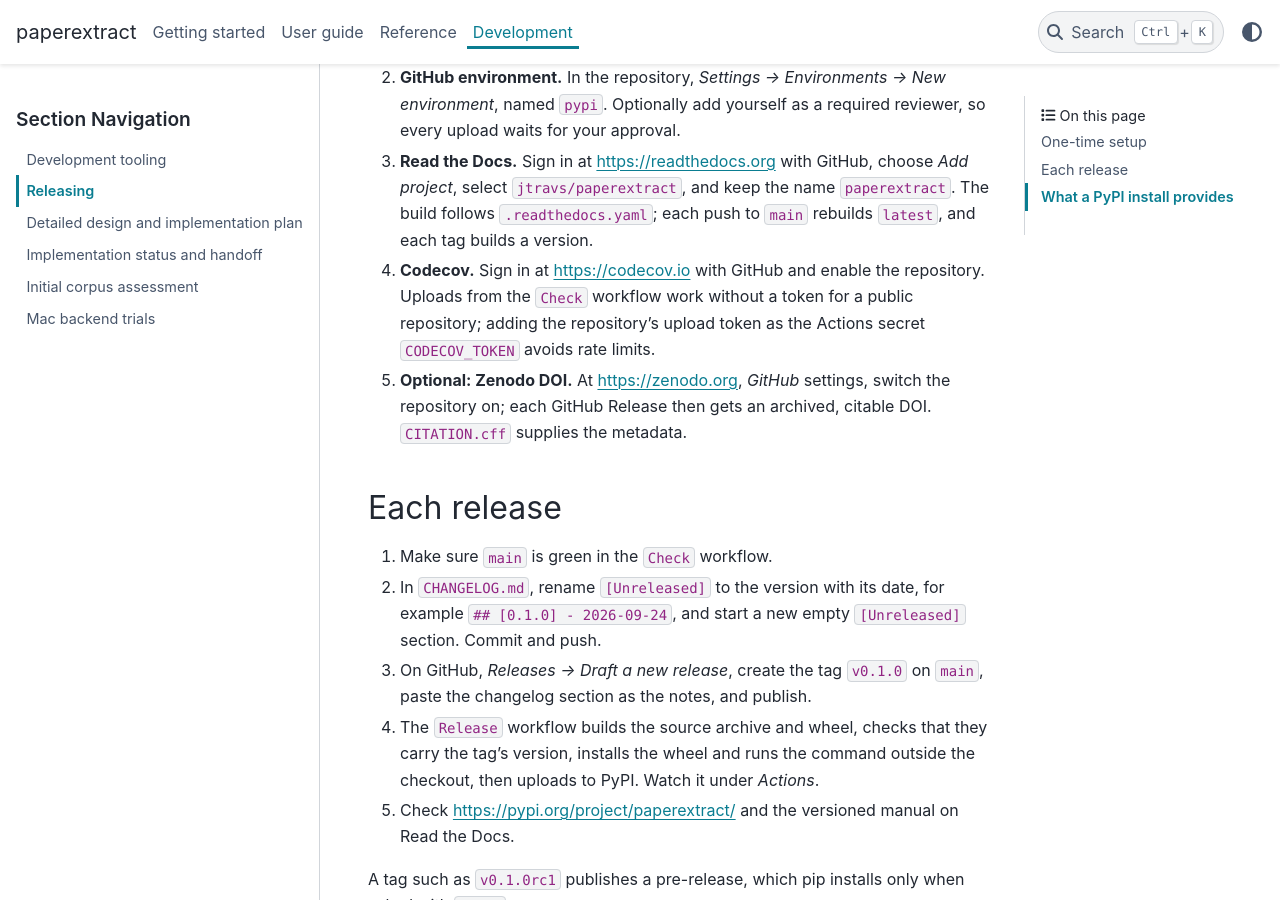
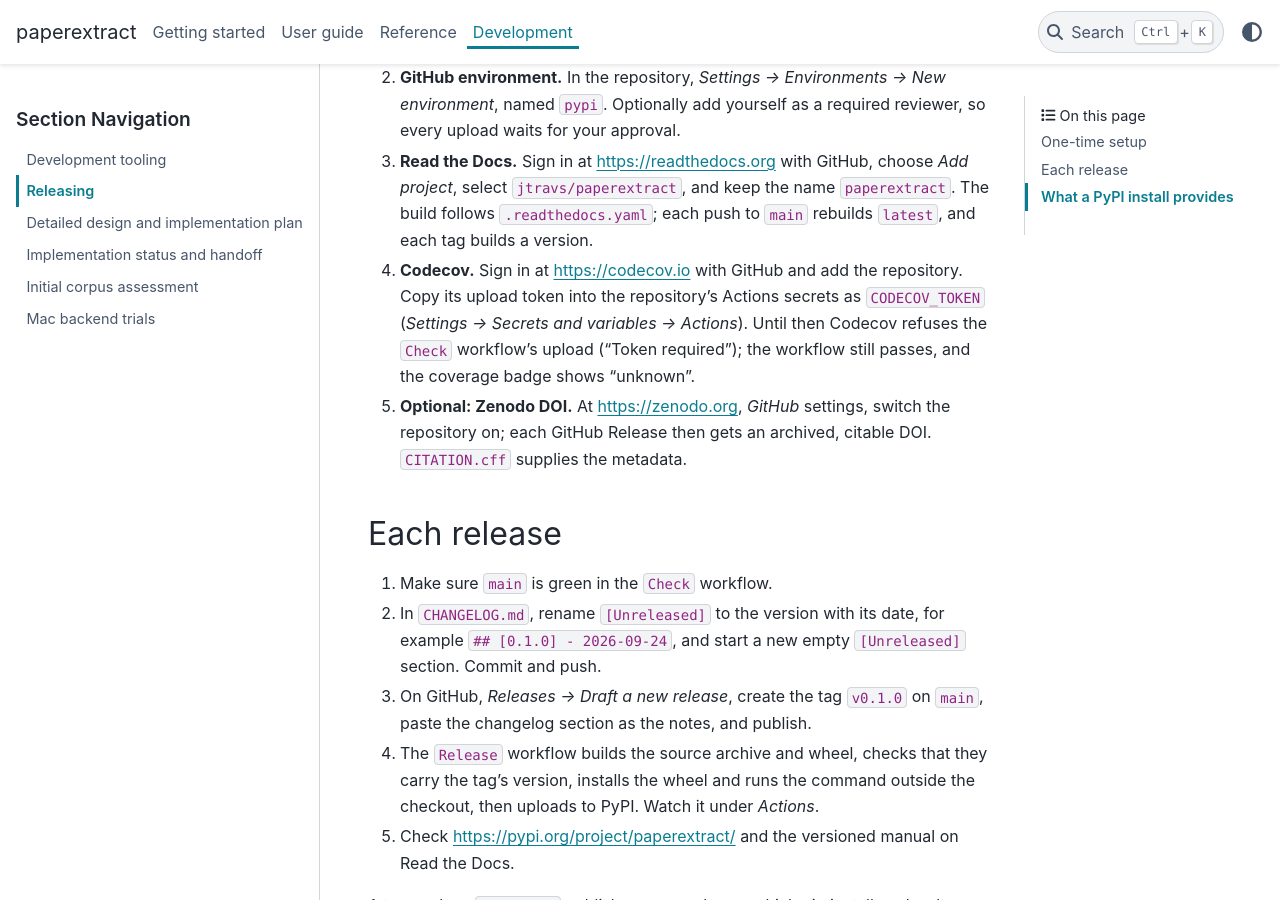
Before and after one commit to jtravs/paperextract, a Sphinx documentation site: the page built from docs/dev/releasing.md, in a window 1280 px wide and 900 px high, scrolled down 553 px. Built offline with Sphinx 7.4.7 and the PyData theme 0.15.4, drawn with Linux system fonts in a browser that asks for light colours.

Commit message:
Say that Codecov uploads need the repository token
Co-Authored-By: Claude Opus 5.5 <noreply@anthropic.com>

```diff
--- a/docs/dev/releasing.md
+++ b/docs/dev/releasing.md
@@ -22,10 +22,11 @@ version string to edit.
    choose *Add project*, select `jtravs/paperextract`, and keep the name
    `paperextract`. The build follows `.readthedocs.yaml`; each push to `main`
    rebuilds `latest`, and each tag builds a version.
-4. **Codecov.** Sign in at <https://codecov.io> with GitHub and enable the
-   repository. Uploads from the `Check` workflow work without a token for a
-   public repository; adding the repository's upload token as the Actions
-   secret `CODECOV_TOKEN` avoids rate limits.
+4. **Codecov.** Sign in at <https://codecov.io> with GitHub and add the
+   repository. Copy its upload token into the repository's Actions secrets
+   as `CODECOV_TOKEN` (*Settings → Secrets and variables → Actions*). Until
+   then Codecov refuses the `Check` workflow's upload ("Token required"); the
+   workflow still passes, and the coverage badge shows "unknown".
 5. **Optional: Zenodo DOI.** At <https://zenodo.org>, *GitHub* settings,
    switch the repository on; each GitHub Release then gets an archived,
    citable DOI. `CITATION.cff` supplies the metadata.
```
Also changed, not shown: 1 other file.
